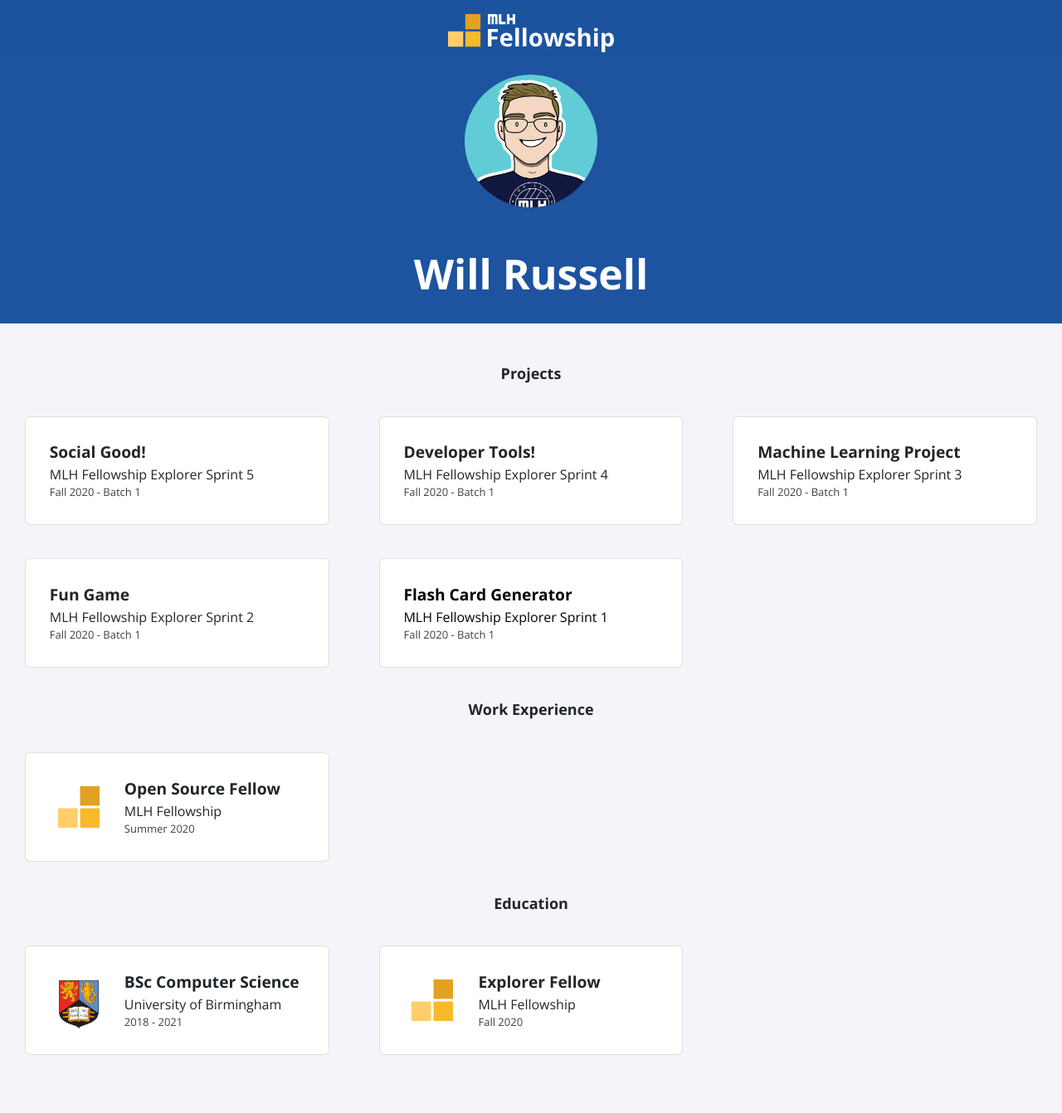
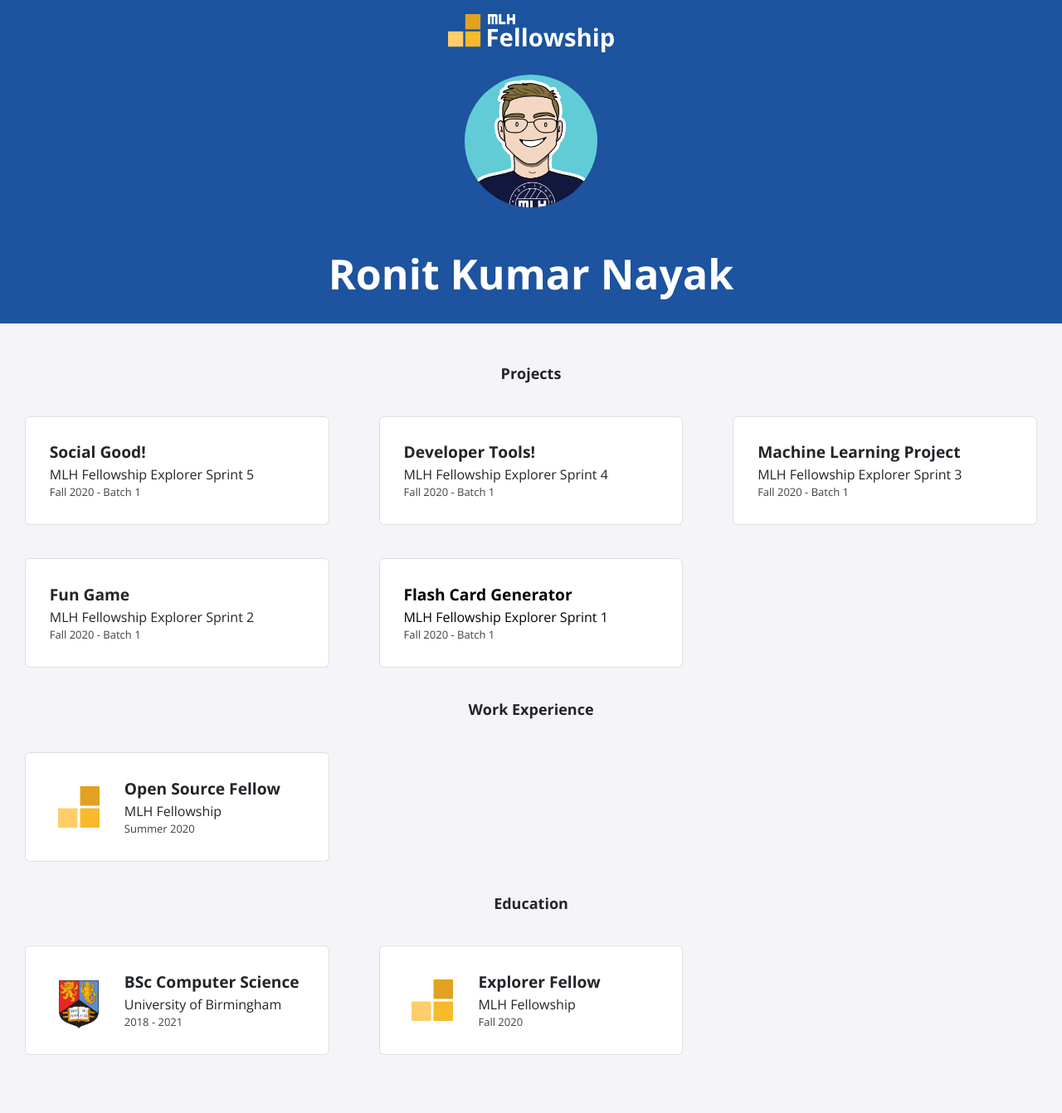
Before and after one commit to RonitNayak25/RonitNayak25.github.io, a Jekyll site: the page built from index.html, in a window 1280 px wide. Shown: the whole page at 83% size. Built offline with Jekyll 4.4.1, drawn with Linux system fonts in a browser that asks for light colours; nearby versions of some CDN libraries.

Commit message:
initial commit

```diff
--- a/_config.yml
+++ b/_config.yml
@@ -1,13 +1,13 @@
-title: "Will Russell"
-email: fellowship@mlh.io
+title: "Ronit Kumar Nayak"
+email: dummy@gmail.com
 description: >- # this means to ignore newlines until "baseurl:"
   Write an awesome description for your new site here. You can edit this
   line in _config.yml. It will appear in your document head meta (for
   Google search results) and in your feed.xml site description.
 baseurl: "/"
-url: "/portfolio-template"
-twitter_username: mlhacks
-github_username:  mlh-fellowship
+url: "https://RonitNayak25.github.io/"
+twitter_username: RonitNayak25
+github_username:  RonitNayak25
 
 sass:
   sass_dir: _sass
```
